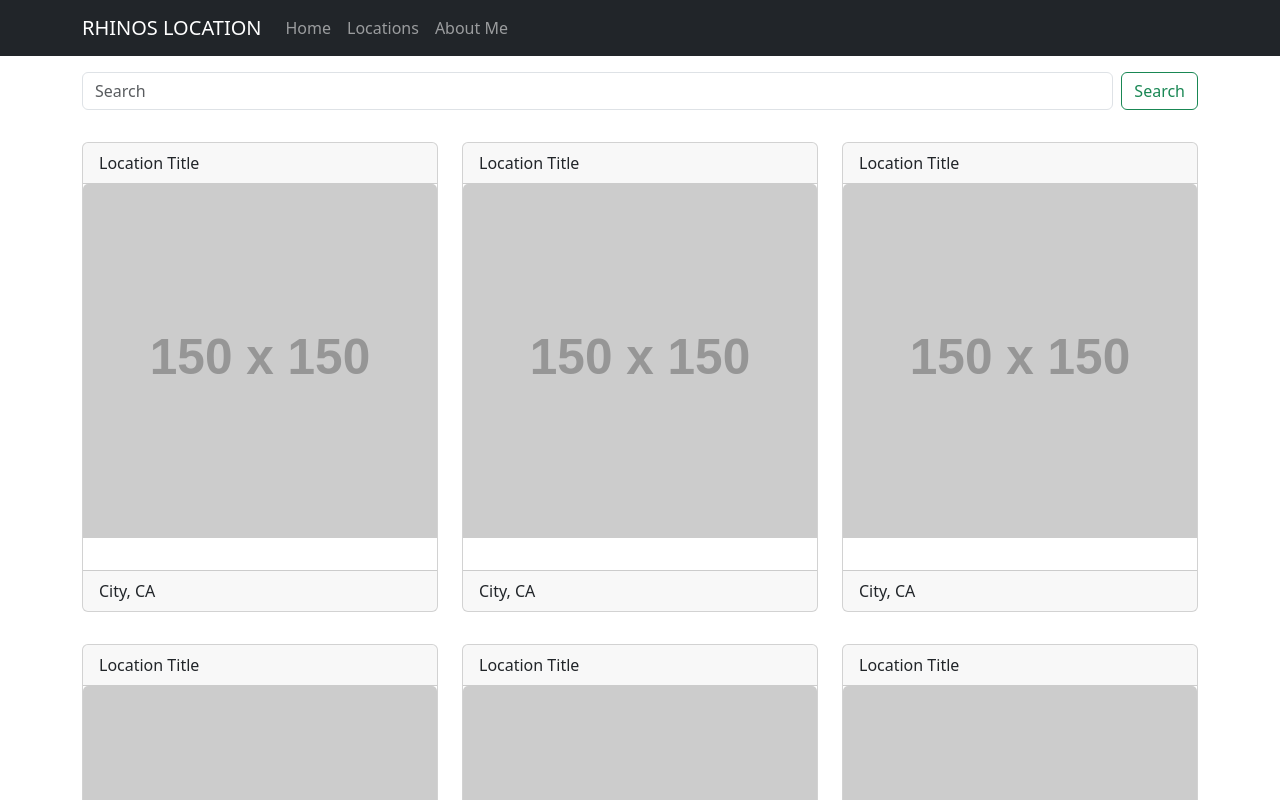
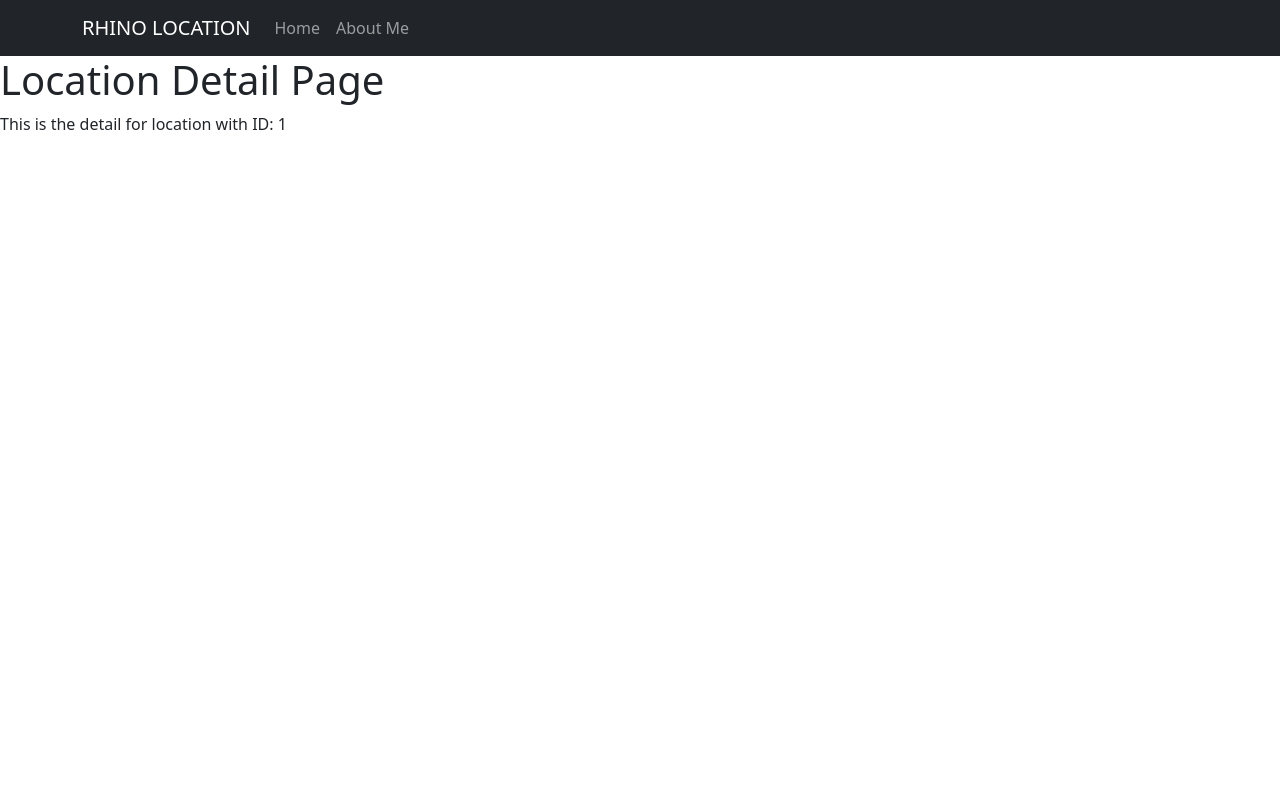
Before and after one commit to aidenhock/RhinoFinal, a React (Create React App) app: page /locations/1 in a window 1280 px wide. Shown: the top 800 px of the page. Built offline with nearby package versions, Linux system fonts and the light colour scheme.

Commit message:
paging working

```diff
--- a/package.json
+++ b/package.json
@@ -12,6 +12,7 @@
     "react": "^18.2.0",
     "react-bootstrap": "^2.10.2",
     "react-dom": "^18.2.0",
+    "react-router-dom": "^6.22.3",
     "react-scripts": "5.0.1",
     "web-vitals": "^2.1.4"
   },
--- a/src/App.js
+++ b/src/App.js
@@ -11,38 +11,34 @@ import { initializeApp } from "firebase/app";
 //   measurementId: "G-1C78KFH4GP"
 // };
 import React from 'react';
-import NavbarComponent from './components/NavbarComponent';
 import SearchBarComponent from './components/SearchBarComponent';
 import LocationsList from './components/LocationsList';
 import 'bootstrap/dist/css/bootstrap.min.css';
 
-function App() {
-  const locations = [
-    // Placeholder data for locations
-    { id: 1, title: "Location Title", city: "City, CA", image: "https://via.placeholder.com/150" },
-    { id: 2, title: "Location Title", city: "City, CA", image: "https://via.placeholder.com/150" },
-    { id: 3, title: "Location Title", city: "City, CA", image: "https://via.placeholder.com/150" },
-    { id: 4, title: "Location Title", city: "City, CA", image: "https://via.placeholder.com/150" },
-    { id: 5, title: "Location Title", city: "City, CA", image: "https://via.placeholder.com/150" },
-    { id: 6, title: "Location Title", city: "City, CA", image: "https://via.placeholder.com/150" },
-    { id: 7, title: "Location Title", city: "City, CA", image: "https://via.placeholder.com/150" },
+import { BrowserRouter as Router, Routes, Route } from 'react-router-dom';
+import NavbarComponent from './components/NavbarComponent';
+import HomePage from './pages/HomePage';
+import LocationPage from './pages/LocationPage';
+import AboutPage from './pages/AboutPage';
 
-    // ... additional locations
-  ];
-
-  // Dummy function for handling search, replace with your actual search handling logic
+const App = () => {
+  // Function for handling search will go here
   const handleSearch = searchTerm => {
-    console.log(`Search for: ${searchTerm}`);
-    // Implement search functionality here
+    console.log(`Searching for: ${searchTerm}`);
+    // Implement your search logic or update state with the search term
   };
 
   return (
-    <>
+    <Router>
       <NavbarComponent />
-      <SearchBarComponent onSearch={handleSearch} />
-      <LocationsList locations={locations} />
-    </>
+      <Routes>
+        <Route path="/" element={<HomePage onSearch={handleSearch} />} />
+        <Route path="/locations/:id" element={<LocationPage />} />
+        <Route path="/about" element={<AboutPage />} />
+        {/* Add other routes here as needed */}
+      </Routes>
+    </Router>
   );
-}
+};
 
 export default App;
--- a/src/components/LocationCard.js
+++ b/src/components/LocationCard.js
@@ -1,26 +1,27 @@
 import React from 'react';
 import { Card, Col } from 'react-bootstrap';
+import { Link } from 'react-router-dom';
 import PropTypes from 'prop-types';
 
-// Functional component for an individual location card
 const LocationCard = ({ location }) => {
   return (
     <Col md={4} style={{ marginBottom: '2rem' }}>
+      <Link to={`/locations/${location.id}`} style={{ textDecoration: 'none' }}>
         <Card>
-        <Card.Header>{location.title}</Card.Header>
           <Card.Img variant="top" src={location.image} alt={`Image of ${location.title}`} />
           <Card.Body>
-          {/* Additional card content like a description could go here */}
+            <Card.Title>{location.title}</Card.Title>
+            {/* Additional content */}
           </Card.Body>
           <Card.Footer>
             {location.city}
           </Card.Footer>
         </Card>
+      </Link>
     </Col>
   );
 };
 
-// Prop types validation
 LocationCard.propTypes = {
   location: PropTypes.shape({
     id: PropTypes.number.isRequired,
--- a/src/components/NavbarComponent.js
+++ b/src/components/NavbarComponent.js
@@ -1,23 +1,21 @@
 import React from 'react';
 import { Navbar, Container, Nav } from 'react-bootstrap';
+import { Link } from 'react-router-dom';
 
-// Functional component for navigation bar
-const NavbarComponent = () => {
-  return (
+const NavbarComponent = () => (
   <Navbar bg="dark" variant="dark" expand="lg">
     <Container>
-        <Navbar.Brand href="#home">RHINOS LOCATION</Navbar.Brand>
+      <Navbar.Brand as={Link} to="/">RHINO LOCATION</Navbar.Brand>
       <Navbar.Toggle aria-controls="basic-navbar-nav" />
       <Navbar.Collapse id="basic-navbar-nav">
         <Nav className="me-auto">
-            <Nav.Link href="#home">Home</Nav.Link>
-            <Nav.Link href="#locations">Locations</Nav.Link>
-            <Nav.Link href="#about">About Me</Nav.Link>
+          <Nav.Link as={Link} to="/">Home</Nav.Link>
+          <Nav.Link as={Link} to="/about">About Me</Nav.Link>
+          {/* You can add more Nav.Link here as needed */}
         </Nav>
       </Navbar.Collapse>
     </Container>
   </Navbar>
 );
-};
 
 export default NavbarComponent;
--- /dev/null
+++ b/src/pages/AboutPage.js
@@ -0,0 +1,7 @@
+import React from 'react';
+
+const AboutPage = () => {
+  return <div>About Us - Information about the organization or individual.</div>;
+};
+
+export default AboutPage;
--- /dev/null
+++ b/src/pages/HomePage.js
@@ -0,0 +1,27 @@
+import React from 'react';
+import SearchBarComponent from '../components/SearchBarComponent';
+import LocationsList from '../components/LocationsList';
+
+const HomePage = ({ onSearch }) => {
+    const locations = [
+        // Placeholder data for locations
+        { id: 1, title: "Location Title", city: "City, CA", image: "https://via.placeholder.com/150" },
+        { id: 2, title: "Location Title", city: "City, CA", image: "https://via.placeholder.com/150" },
+        { id: 3, title: "Location Title", city: "City, CA", image: "https://via.placeholder.com/150" },
+        { id: 4, title: "Location Title", city: "City, CA", image: "https://via.placeholder.com/150" },
+        { id: 5, title: "Location Title", city: "City, CA", image: "https://via.placeholder.com/150" },
+        { id: 6, title: "Location Title", city: "City, CA", image: "https://via.placeholder.com/150" },
+        { id: 7, title: "Location Title", city: "City, CA", image: "https://via.placeholder.com/150" },
+
+        // ... additional locations
+      ];
+
+  return (
+    <>
+      <SearchBarComponent onSearch={onSearch} />
+      <LocationsList locations={locations} />
+    </>
+  );
+};
+
+export default HomePage;
--- /dev/null
+++ b/src/pages/LocationPage.js
@@ -0,0 +1,17 @@
+import React from 'react';
+import { useParams } from 'react-router-dom';
+
+const LocationPage = () => {
+  let { id } = useParams();
+  // Use this ID to fetch data for the location or retrieve it from context/state
+
+  return (
+    <div>
+      <h1>Location Detail Page</h1>
+      <p>This is the detail for location with ID: {id}</p>
+      {/* Render the detailed information about the location here */}
+    </div>
+  );
+};
+
+export default LocationPage;
```
Also changed, not shown: packages.txt, 1 other file (tests, documents, lock files or other folders). Lines whose indentation alone changed are shown as unchanged.
